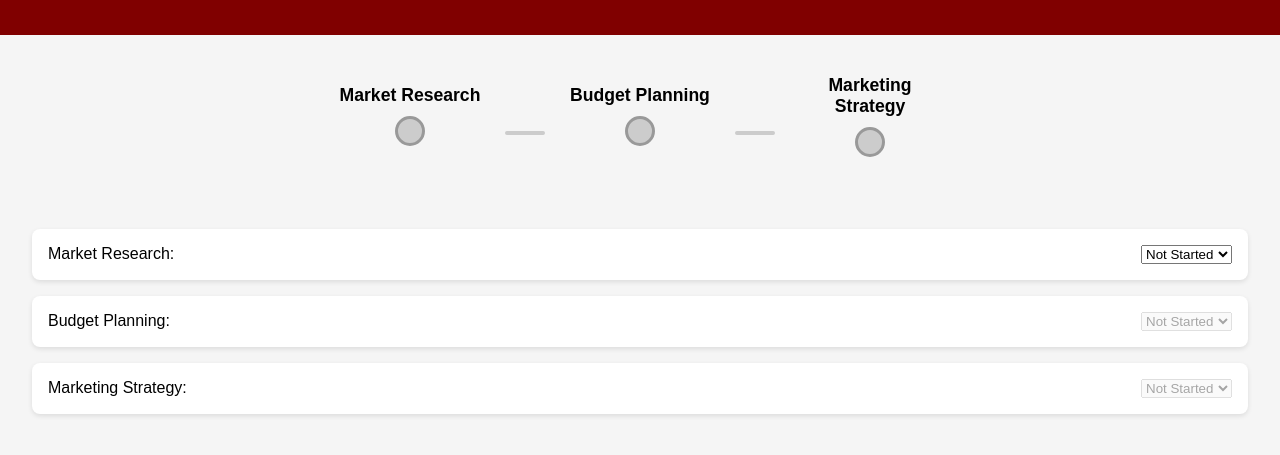
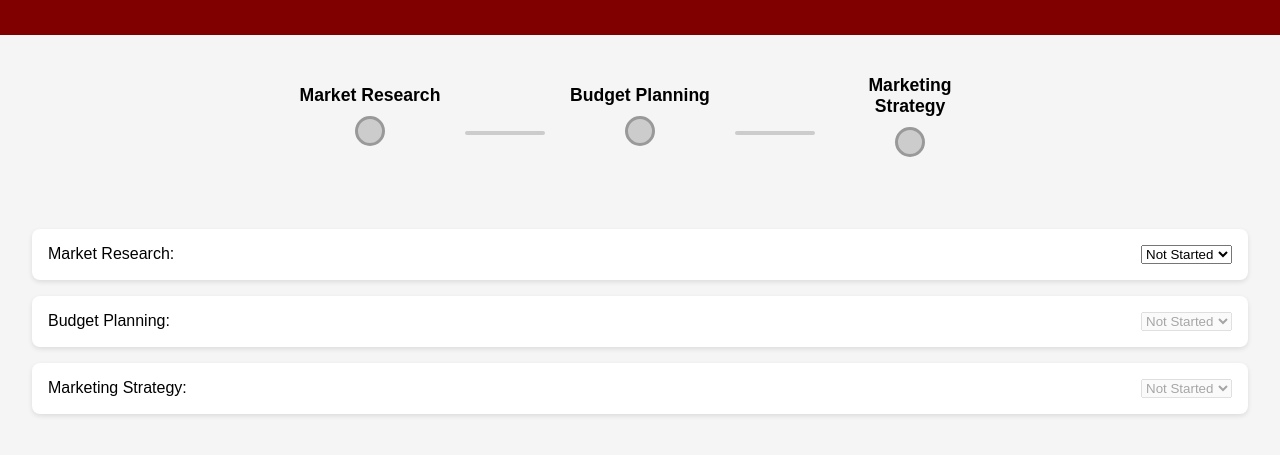
Before and after one commit to jcooper11/workflow-practice, a plain HTML site: page index.html in a window 1280 px wide. Shown: the part 77-532 px from the top of the page. Drawn offline with Linux system fonts and the light colour scheme.

Commit message:
Update index.html

```diff
--- a/index.html
+++ b/index.html
@@ -3,7 +3,7 @@
 <head>
   <meta charset="UTF-8" />
   <meta name="viewport" content="width=device-width, initial-scale=1.0"/>
-  <title>Business Workflow Tracker</title>
+  <title>Business Workflow Tracker- Group 1</title>
   <style>
     body {
       font-family: sans-serif;
@@ -57,7 +57,7 @@
     }
 
     .connector-line {
-      width: 40px;
+      width: 80px;
       height: 4px;
       background-color: #ccc;
       margin-top: 34px;
```
